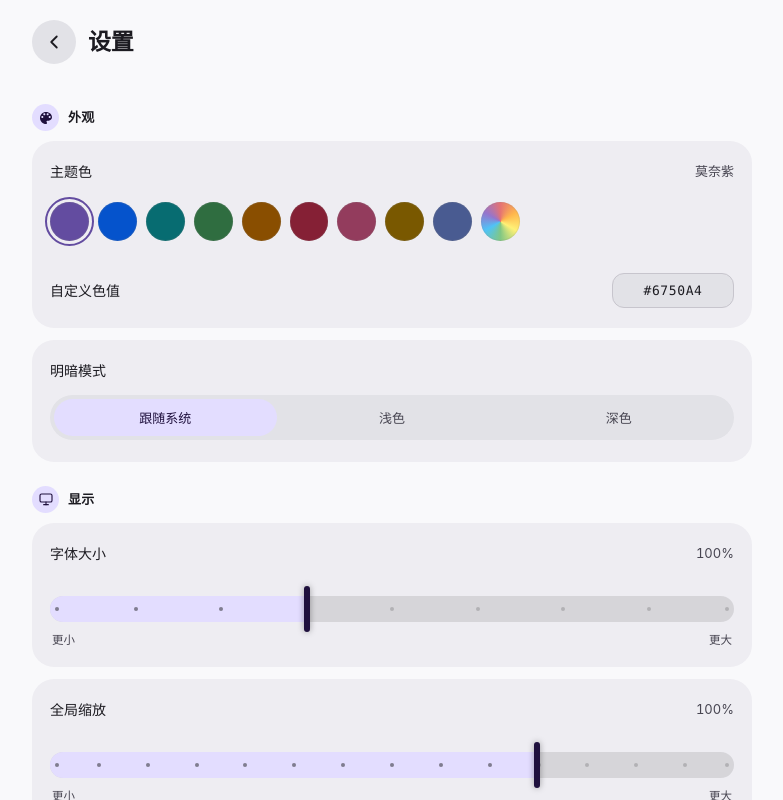
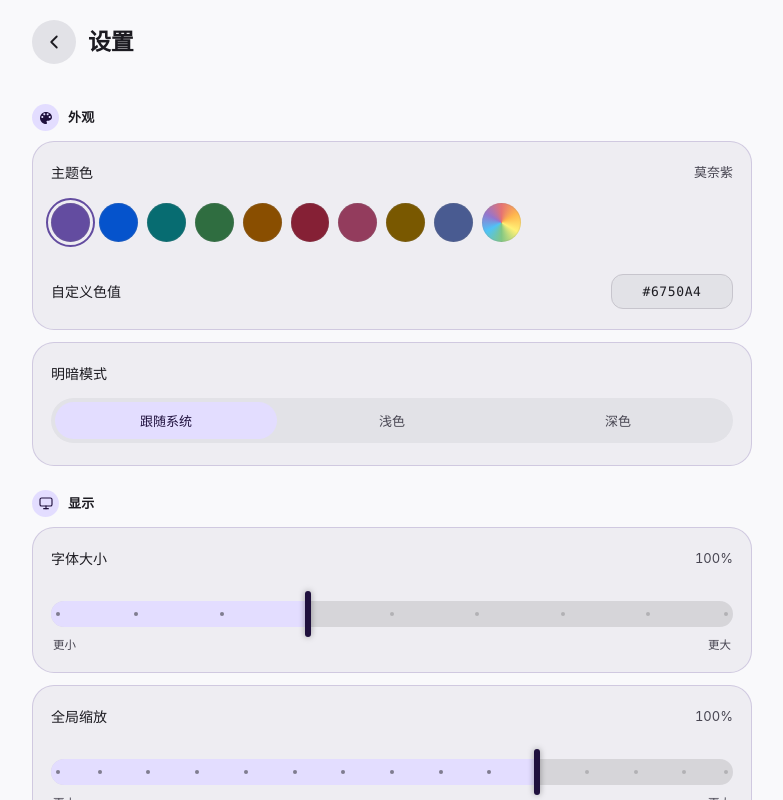
Before and after one commit to mikuplus/y700-coloros-charge-keepalive, a plain HTML site: page webroot/index.html in a window 1280 px wide. Both pictures are taken after a click on the button "设置". Shown: the whole page, without its empty margins (248-1031 px from the left). Drawn offline with Linux system fonts and the light colour scheme.

Commit message:
style(webui): 卡片统一加主题色描边
之前边框用 outlineVariant（中性灰）且 45% 透明，几乎看不见；
模糊关掉时还直接变成 transparent。

改成 primary 22% 透明，两种明暗都始终保留：
- 浅色下是淡酒红圈，跟参考图那种同色系描边一致
- 深色下是淡粉圈，在深卡片上刚好勾出轮廓
- 设置页 .panel 原本完全没有边框，一并加上
- hero 描边用 onPrimaryContainer 16%

```diff
--- a/webroot/index.html
+++ b/webroot/index.html
@@ -138,7 +138,9 @@
   }
   .gicon svg{width:calc(16px*var(--sp));height:calc(16px*var(--sp));display:block}
   .panel{
-    background:var(--surface-container);border-radius:22px;
+    background:var(--surface-container);
+    border:1px solid var(--card-line);
+    border-radius:calc(22px*var(--sp));
     padding:calc(6px*var(--sp)) calc(18px*var(--sp));margin-bottom:calc(12px*var(--sp));transition:background .3s;
   }
   .row{display:flex;align-items:center;justify-content:space-between;gap:12px;padding:calc(14px*var(--sp)) 0}
@@ -826,8 +828,8 @@ function applyUiScale(c, sc) {
   /* 浅色背景本身很淡，卡片要更实一点，否则和背景糊成一片 */
   root.style.setProperty("--card-bg", on ? hexToRgba(c.surfaceContainer, dk ? 0.52 : 0.76) : c.surfaceContainer);
   root.style.setProperty("--hero-bg", on ? hexToRgba(c.primaryContainer, dk ? 0.7 : 0.95) : c.primaryContainer);
-  root.style.setProperty("--card-line", on ? hexToRgba(c.outlineVariant, 0.45) : "transparent");
-  root.style.setProperty("--hero-line", on ? hexToRgba(c.onPrimaryContainer, 0.13) : "transparent");
+  root.style.setProperty("--card-line", hexToRgba(c.primary, 0.22));
+  root.style.setProperty("--hero-line", hexToRgba(c.onPrimaryContainer, 0.16));
   root.style.setProperty("--card-shine", on ? "rgba(255,255,255,0.055)" : "transparent");
 
   root.style.setProperty("--glow-a", on ? c.glowA : "transparent");
```
